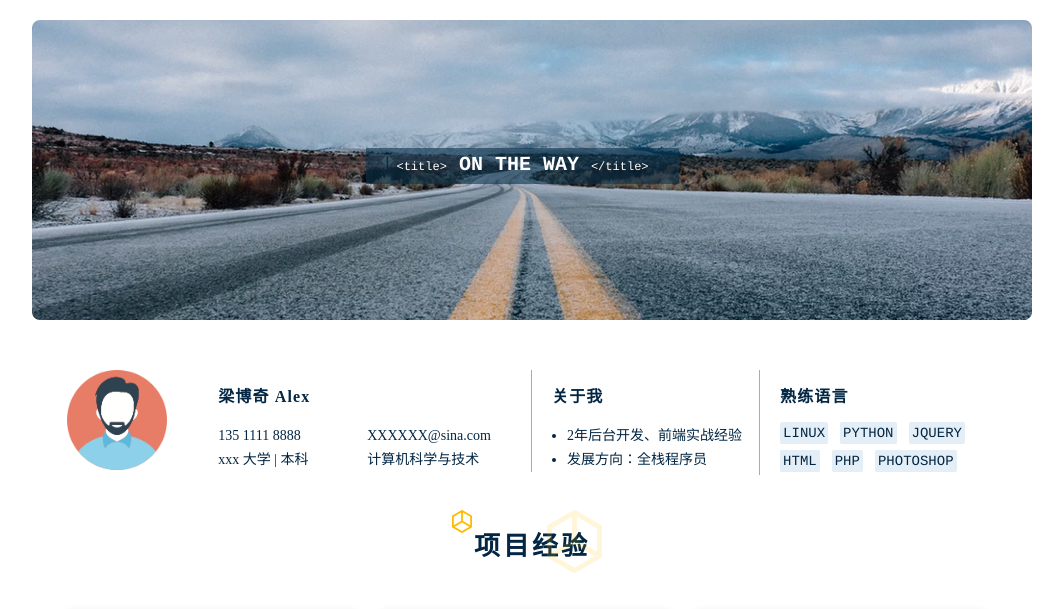
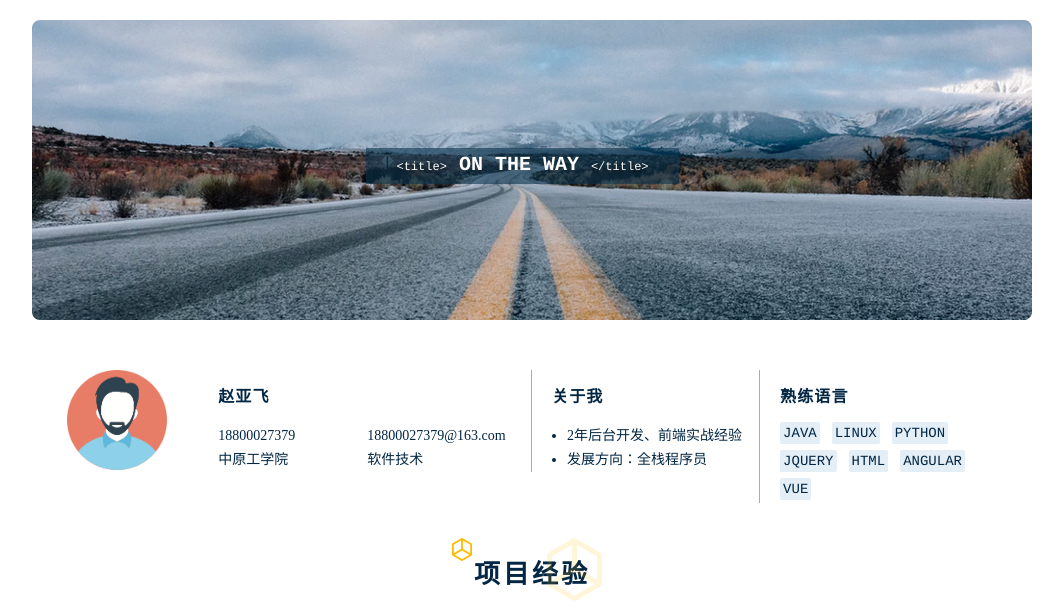
Before and after one commit to dtssv/dtssv.github.io, a plain HTML site: page index.html in a window 1280 px wide. Shown: the top 609 px of the page, without its empty margins (108-1171 px from the left). Drawn offline with Linux system fonts and the light colour scheme.

Commit message:
Update index.html

```diff
--- a/index.html
+++ b/index.html
@@ -24,15 +24,15 @@
                     </div>
                     <div class="col-9 item">
                         <p class="title name">
-                            梁博奇 Alex
+                            赵亚飞
                         </p>
                         <div class="col-6">
-                            <p class="phone">135 1111 8888</p>
-                            <p class="education">xxx 大学 | 本科</p>
+                            <p class="phone">18800027379</p>
+                            <p class="education">中原工学院</p>
                         </div>
                         <div class="col-6">
-                            <p class="email">XXXXXX@sina.com</p>
-                            <p class="profession">计算机科学与技术</p>
+                            <p class="email">18800027379@163.com</p>
+                            <p class="profession">软件技术</p>
                         </div>
                     </div>
                 </div>
@@ -54,12 +54,13 @@
                                 熟练语言
                             </p>
                             <div class="lang">
+                                <lable>JAVA</lable>
                                 <lable>LINUX</lable>
                                 <lable>PYTHON</lable>
                                 <lable>JQUERY</lable>
                                 <lable>HTML</lable>
-                                <lable>PHP</lable>
-                                <lable>PHOTOSHOP</lable>
+                                <lable>ANGULAR</lable>
+                                <lable>VUE</lable>
                             </div>
                         </div>
                     </div>
```
